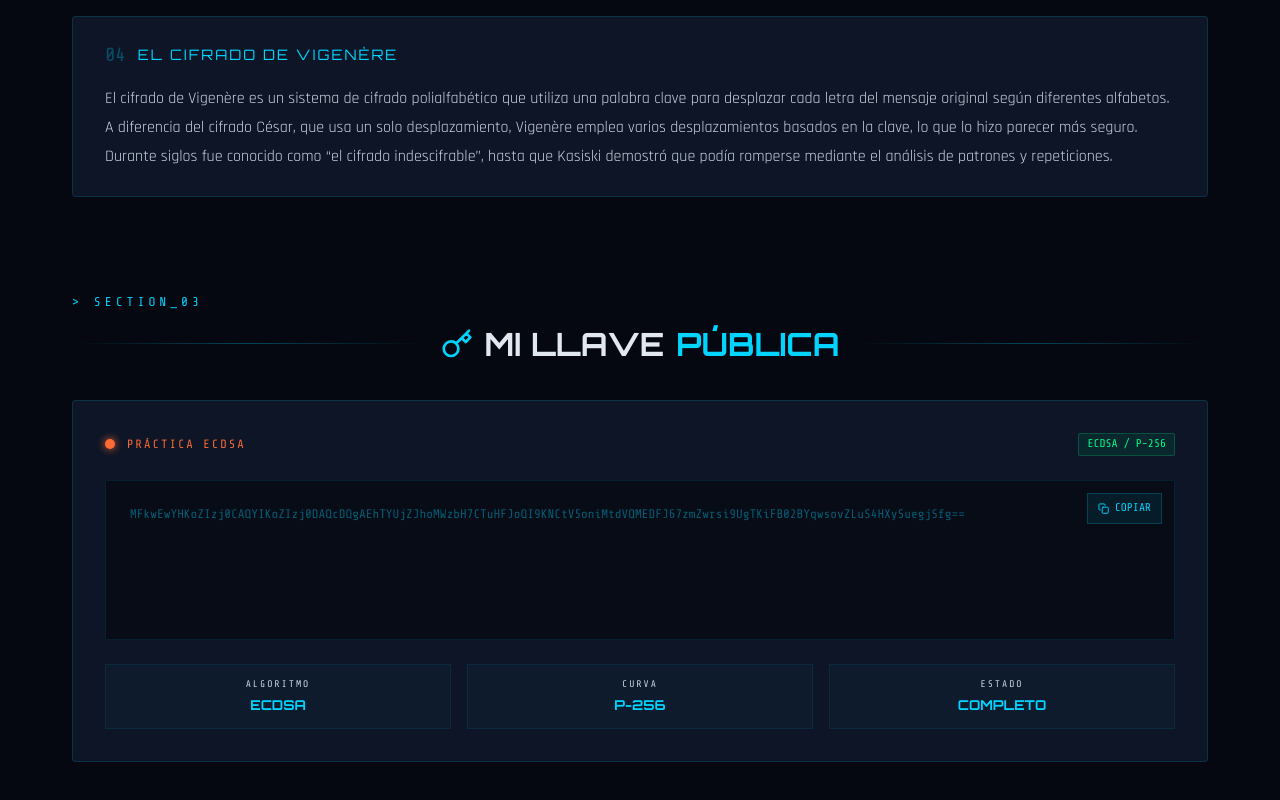
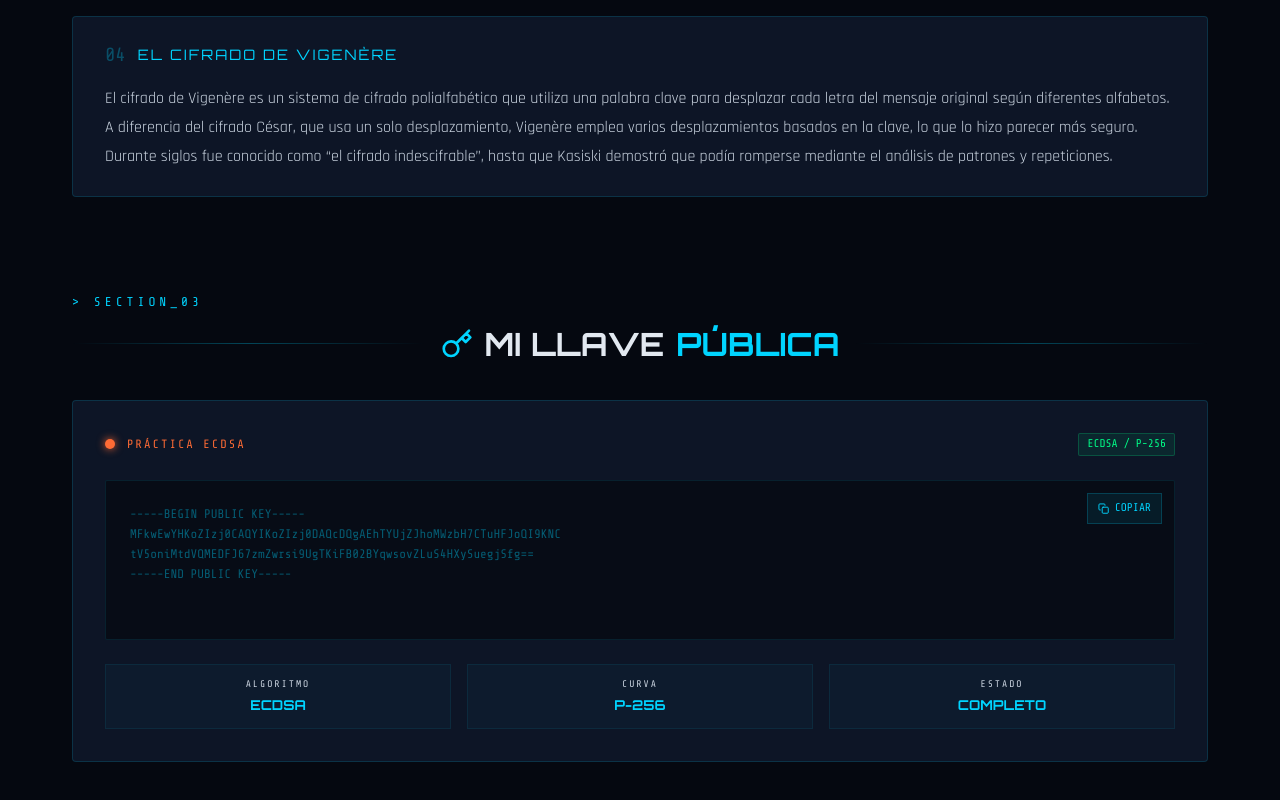
Before and after one commit to said153/PortafolioN, a React (Vite) app: page /crypto in a window 1280 px wide. Shown: the part 1747-2547 px from the top of the page. Built offline with nearby package versions, Linux system fonts and the light colour scheme.

Commit message:
Llave diseño

```diff
--- a/src/pages/CryptoPage.jsx
+++ b/src/pages/CryptoPage.jsx
@@ -34,7 +34,7 @@ export default function CryptoPage() {
   const [copied, setCopied] = useState(false)
 
   const handleCopy = () => {
-    navigator.clipboard.writeText('MFkwEwYHKoZIzj0CAQYIKoZIzj0DAQcDQgAEhTYUjZJhoMWzbH7CTuHFJoQI9KNCtV5oniMtdVQMEDFJ67zmZwrsi9UgTKiFB02BYqwsovZLuS4HXySuegjSfg==')
+    navigator.clipboard.writeText('-----BEGIN PUBLIC KEY-----\nMFkwEwYHKoZIzj0CAQYIKoZIzj0DAQcDQgAEhTYUjZJhoMWzbH7CTuHFJoQI9KNC\ntV5oniMtdVQMEDFJ67zmZwrsi9UgTKiFB02BYqwsovZLuS4HXySuegjSfg==\n-----END PUBLIC KEY-----')
     setCopied(true)
     setTimeout(() => setCopied(false), 2000)
   }
@@ -430,7 +430,10 @@ export default function CryptoPage() {
                 wordBreak: 'break-all',
                 margin: 0,
               }}>
-            {`MFkwEwYHKoZIzj0CAQYIKoZIzj0DAQcDQgAEhTYUjZJhoMWzbH7CTuHFJoQI9KNCtV5oniMtdVQMEDFJ67zmZwrsi9UgTKiFB02BYqwsovZLuS4HXySuegjSfg==`}
+            {`-----BEGIN PUBLIC KEY-----
+MFkwEwYHKoZIzj0CAQYIKoZIzj0DAQcDQgAEhTYUjZJhoMWzbH7CTuHFJoQI9KNC
+tV5oniMtdVQMEDFJ67zmZwrsi9UgTKiFB02BYqwsovZLuS4HXySuegjSfg==
+-----END PUBLIC KEY-----`}
               </pre>
             </div>
 
```
